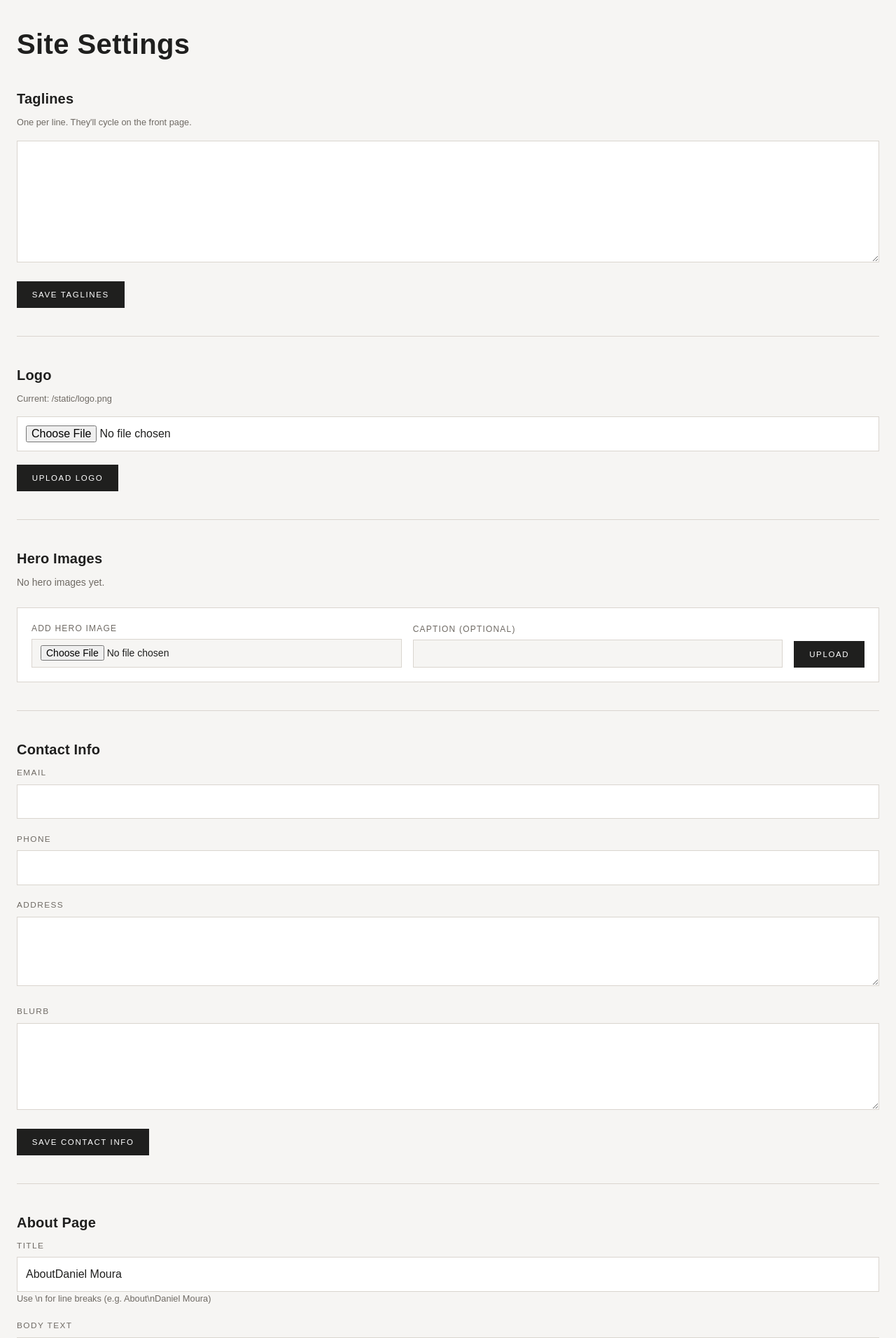
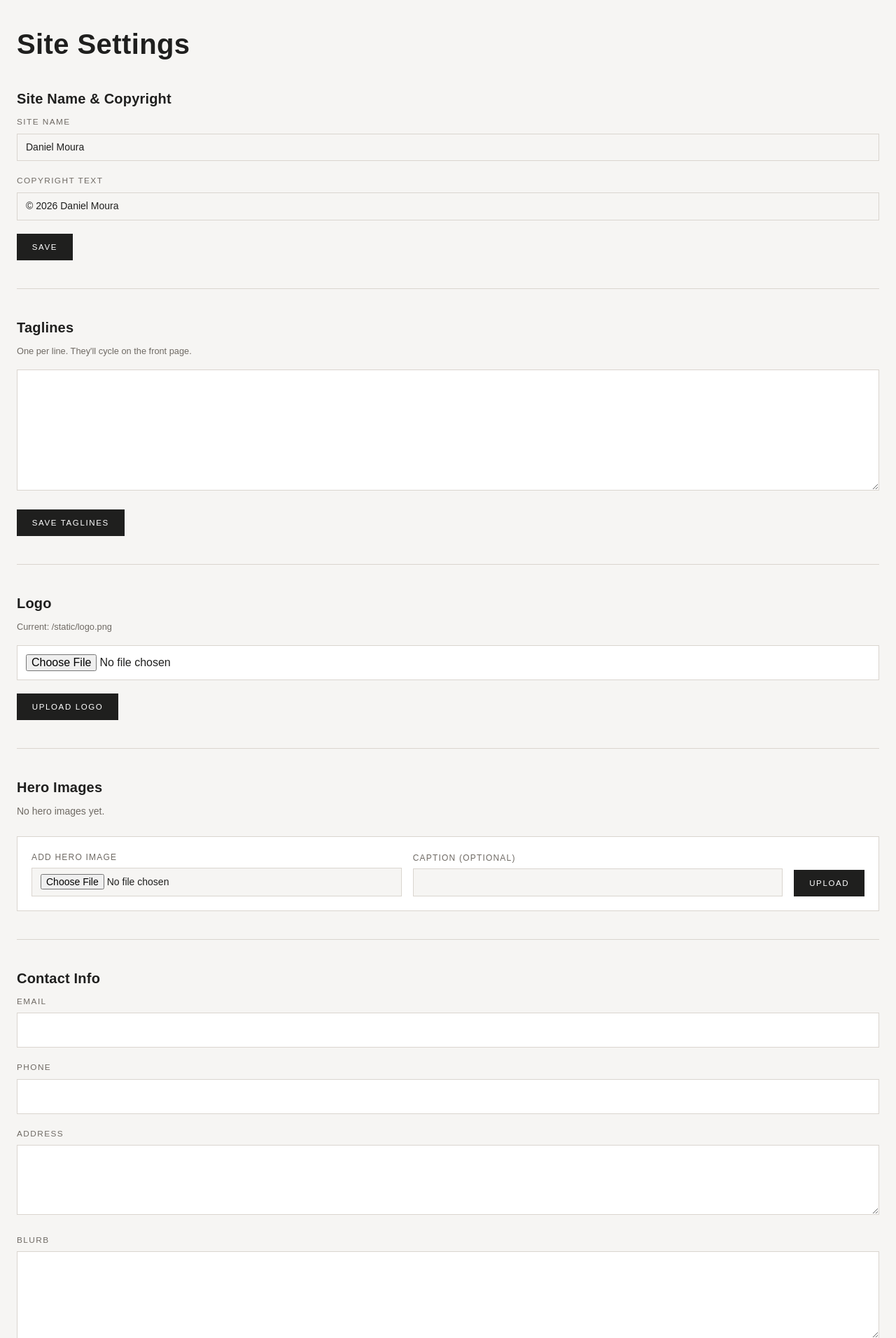
Before and after one commit to gustavopelayo/architect-portfolio, a FastAPI app: page /admin/settings in a window 1280 px wide. Shown: the part 64-1976 px from the top of the page at 70% size. Run offline with FastAPI, Linux system fonts and the light colour scheme; data that the repository does not hold is empty.

Commit message:
feat: site name and copyright now editable in admin settings

```diff
--- a/app/main.py
+++ b/app/main.py
@@ -229,6 +229,23 @@ async def admin_settings(request: Request, db: Session = Depends(get_db)):
             "existing_hero_urls": existing_hero_urls,
         }
     )
+
+@app.post("/admin/settings/site-name")
+async def update_site_name(
+    site_name: str = Form(...),
+    copyright: str = Form(None),
+    db: Session = Depends(get_db)
+):
+    from app.models.setting import SiteSetting
+    for key, value in {"site_name": site_name, "copyright": copyright}.items():
+        if value is not None:
+            row = db.query(SiteSetting).filter(SiteSetting.key == key).first()
+            if row:
+                row.value = value
+            else:
+                db.add(SiteSetting(key=key, value=value))
+    db.commit()
+    return RedirectResponse(url="/admin/settings", status_code=302)
 
 @app.post("/admin/settings/taglines")
 async def update_taglines(
--- a/app/templates/about.html
+++ b/app/templates/about.html
@@ -1,6 +1,6 @@
 {% extends "base.html" %}
 
-{% block title %}About - Daniel Moura{% endblock %}
+{% block title %}About - {{ settings.get('site_name', 'Daniel Moura') }}{% endblock %}
 
 {% block content %}
 {% set about_title = settings.get('about_title', 'About\nDaniel Moura').split('\n') %}
--- a/app/templates/admin/settings.html
+++ b/app/templates/admin/settings.html
@@ -5,6 +5,23 @@
 {% block content %}
 <section class="settings-page">
     <h1>Site Settings</h1>
+
+    <section class="settings-section">
+        <h2>Site Name &amp; Copyright</h2>
+        <form action="/admin/settings/site-name" method="POST">
+            <div class="form-group">
+                <label for="site_name">Site Name</label>
+                <input type="text" id="site_name" name="site_name" value="{{ settings_list.get('site_name', 'Daniel Moura') }}" style="width:100%;padding:0.5rem 0.75rem;border:1px solid var(--line);background:var(--bg);font-size:0.875rem;">
+            </div>
+            <div class="form-group" style="margin-top:0.75rem;">
+                <label for="copyright">Copyright Text</label>
+                <input type="text" id="copyright" name="copyright" value="{{ settings_list.get('copyright', '© 2026 Daniel Moura') }}" style="width:100%;padding:0.5rem 0.75rem;border:1px solid var(--line);background:var(--bg);font-size:0.875rem;">
+            </div>
+            <button type="submit">Save</button>
+        </form>
+    </section>
+
+    <hr class="section-divider">
 
     <section class="settings-section">
         <h2>Taglines</h2>
--- a/app/templates/base.html
+++ b/app/templates/base.html
@@ -3,7 +3,7 @@
 <head>
     <meta charset="UTF-8">
     <meta name="viewport" content="width=device-width, initial-scale=1.0">
-    <title>{% block title %}Daniel Moura{% endblock %}</title>
+    <title>{% block title %}{{ settings.get('site_name', 'Daniel Moura') }}{% endblock %}</title>
     <link rel="icon" type="image/png" href="{{ settings.get('logo_path', '/static/logo.png') }}">
     <link rel="stylesheet" href="/static/css/style.css?v=6">
     <link href="https://fonts.googleapis.com/css2?family=Work+Sans:wght@300;400;600;700&display=swap" rel="stylesheet">
@@ -13,7 +13,7 @@
         <nav class="navbar">
             <a href="/" class="logo">
                 <img src="{{ settings.get('logo_path', '/static/logo.png') }}" alt="" class="logo-icon">
-                Daniel Moura
+                {{ settings.get('site_name', 'Daniel Moura') }}
             </a>
             <ul class="nav-links">
                 <li><a href="/about">About</a></li>
@@ -28,7 +28,7 @@
     </main>
 
     <footer>
-        <p>&copy; 2026 Daniel Moura</p>
+        <p>{{ settings.get('copyright', '© 2026 Daniel Moura') }}</p>
     </footer>
 </body>
 </html>
--- a/app/templates/contact.html
+++ b/app/templates/contact.html
@@ -1,6 +1,6 @@
 {% extends "base.html" %}
 
-{% block title %}Contact - Daniel Moura{% endblock %}
+{% block title %}Contact - {{ settings.get('site_name', 'Daniel Moura') }}{% endblock %}
 
 {% block content %}
 <style>
--- a/app/templates/index.html
+++ b/app/templates/index.html
@@ -1,6 +1,6 @@
 {% extends "base.html" %}
 
-{% block title %}Daniel Moura{% endblock %}
+{% block title %}{{ settings.get('site_name', 'Daniel Moura') }}{% endblock %}
 
 {% block content %}
 <section class="hero">
--- a/app/templates/portfolio.html
+++ b/app/templates/portfolio.html
@@ -1,6 +1,6 @@
 {% extends "base.html" %}
 
-{% block title %}Portfolio - Daniel Moura{% endblock %}
+{% block title %}Portfolio - {{ settings.get('site_name', 'Daniel Moura') }}{% endblock %}
 
 {% block content %}
 <section class="page-header">
--- a/app/templates/portfolio_detail.html
+++ b/app/templates/portfolio_detail.html
@@ -1,6 +1,6 @@
 {% extends "base.html" %}
 
-{% block title %}{{ portfolio.name }} - Daniel Moura{% endblock %}
+{% block title %}{{ portfolio.name }} - {{ settings.get('site_name', 'Daniel Moura') }}{% endblock %}
 
 {% block content %}
 <div class="split-view">
```
